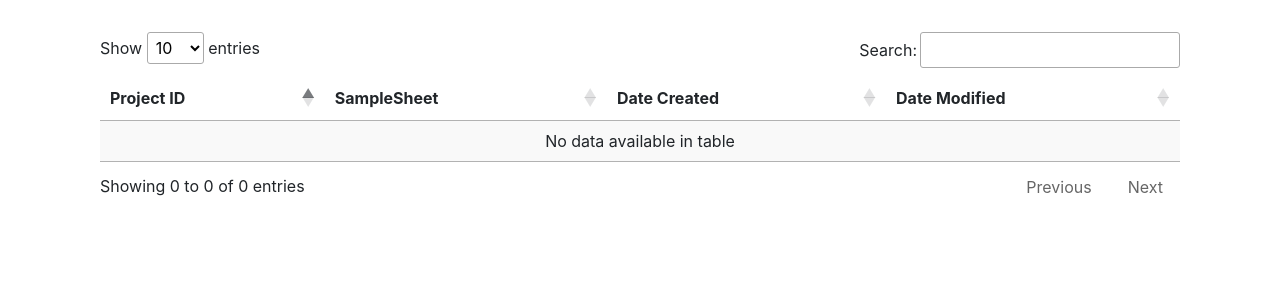
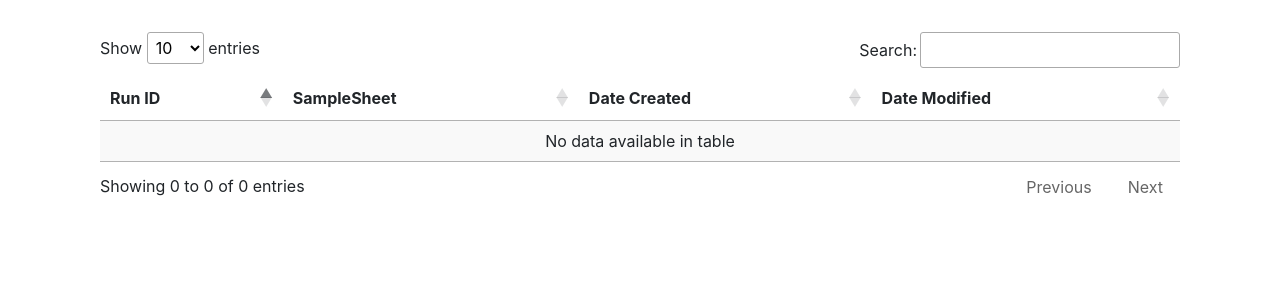
Before and after one commit to BFSSI-Bioinformatics-Lab/miseq_portal, a Django app: template miseq_portal/templates/miseq_viewer/project_detail.html in a window 1280 px wide. Shown: the part 56-356 px from the top of the page. Run offline with Django 3.2, Linux system fonts and the light colour scheme; the template is opened without the code that fills it, so the values that code supplies are empty; some libraries are stand-ins or nearby versions.

Commit message:
Fixed typo

```diff
--- a/miseq_portal/templates/miseq_viewer/project_detail.html
+++ b/miseq_portal/templates/miseq_viewer/project_detail.html
@@ -15,7 +15,7 @@
     <table id="run_table" class="display" style="width:100%">
       <thead>
       <tr>
-        <th>Project ID</th>
+        <th>Run ID</th>
         <th>SampleSheet</th>
         <th>Date Created</th>
         <th>Date Modified</th>
```
